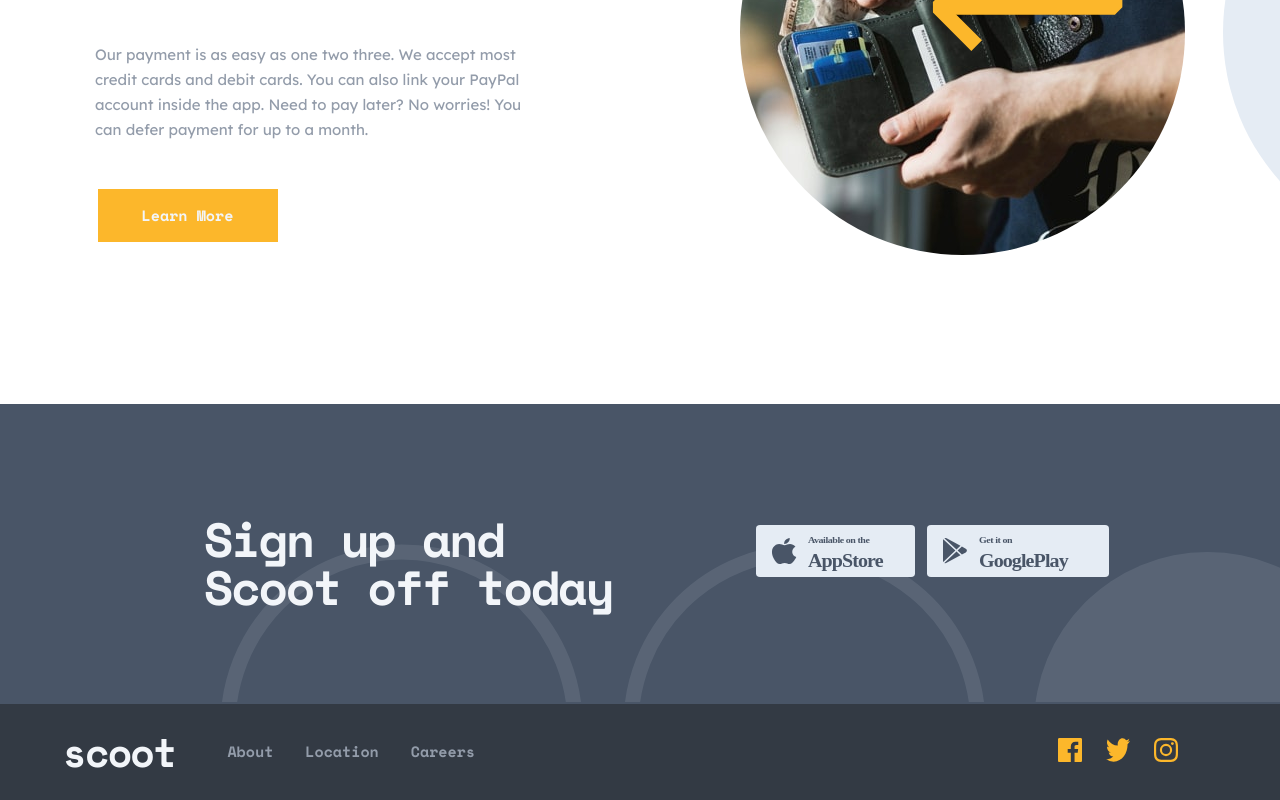
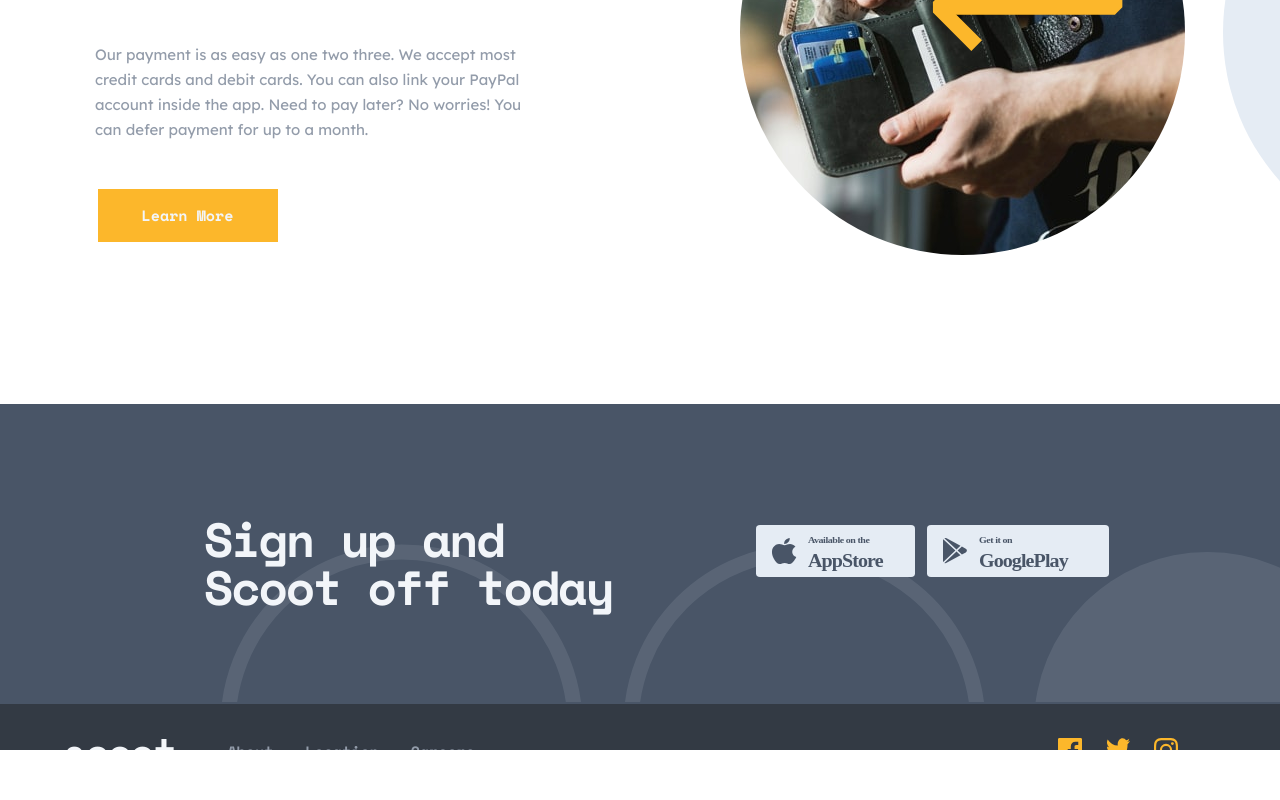
Before and after one commit to jNembhard/scoot, a React (Create React App) app: page / in a window 1280 px wide. Shown: the part 2706-3506 px from the top of the page. After the commit the page ends 3456 px from the top, so only its background shows below. Built offline with nearby package versions, Linux system fonts and the light colour scheme.

Commit message:
Footer section restriction

```diff
--- a/src/components/molecules/footercomponents/Footer.js
+++ b/src/components/molecules/footercomponents/Footer.js
@@ -14,5 +14,6 @@ export default function Footer() {
 const FooterWrap = styled.section`
   @media ${({ theme }) => theme.breakpoints.tablet} {
     overflow-y: hidden;
+    max-height: 346px;
   }
 `;
--- a/src/components/molecules/footercomponents/FooterBottom.js
+++ b/src/components/molecules/footercomponents/FooterBottom.js
@@ -68,7 +68,7 @@ export default function FooterBottom() {
 }
 
 const FooterBottomWrap = styled.div`
-  width: 100%;
+  /* width: 100%; */
   height: 438px;
   background-color: ${({ theme }) => theme.colors.darkGrey};
   display: flex;
@@ -77,6 +77,10 @@ const FooterBottomWrap = styled.div`
 
   @media ${({ theme }) => theme.breakpoints.tablet} {
     height: 96px;
+
+    @media ${({ theme }) => theme.breakpoints.laptop} {
+      /* height: 100%; */
+    }
   }
 `;
 
```
